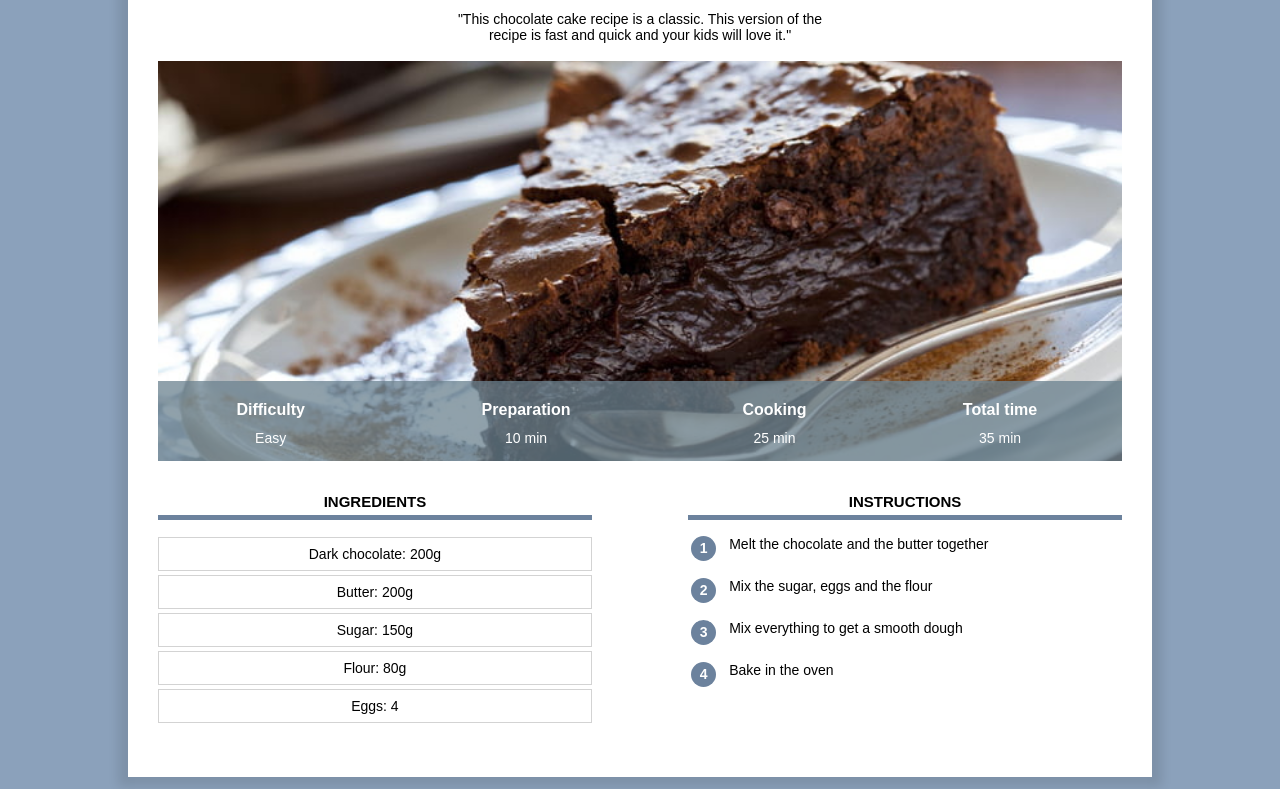
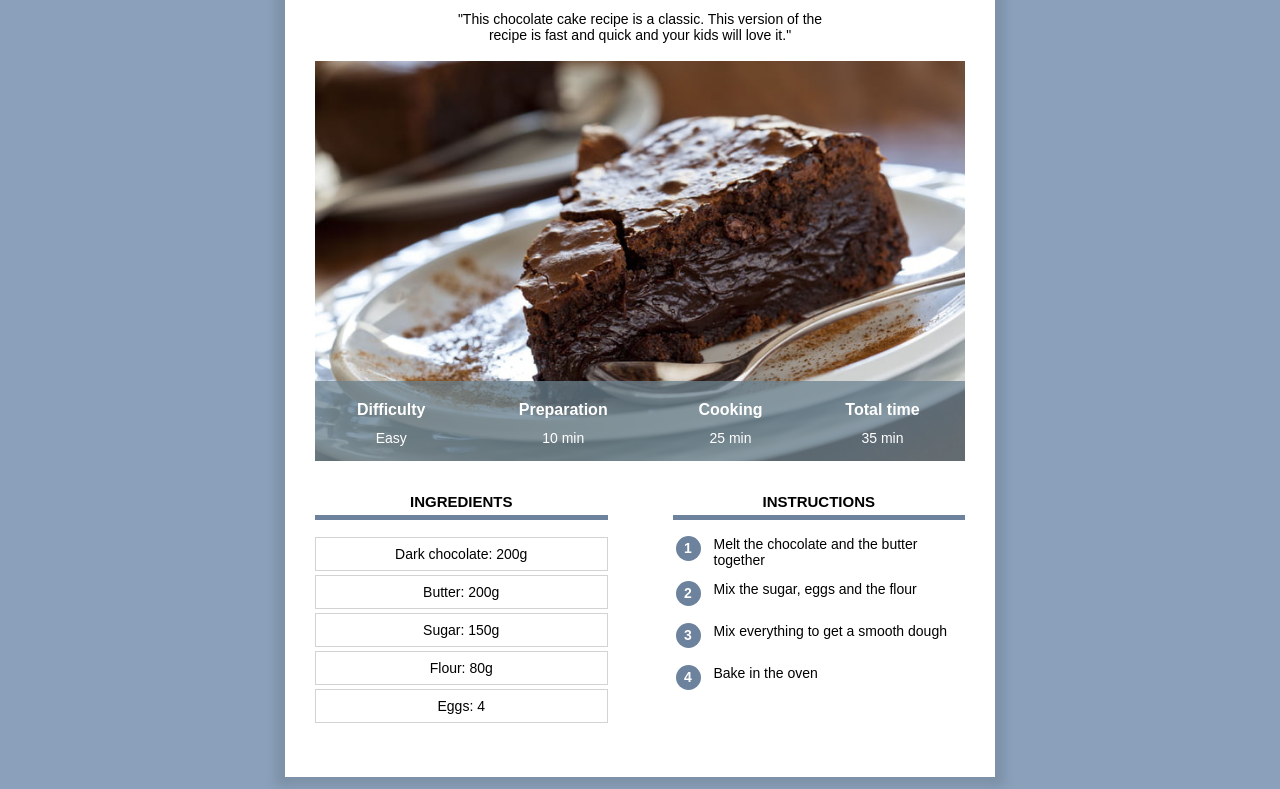
Before and after one commit to manuelpintado/choc_recipe_, a plain HTML site: page index.html in a window 1280 px wide. Shown: the part 141-930 px from the top of the page. Drawn offline with Linux system fonts and the light colour scheme.

Commit message:
Add files via upload

```diff
--- a/index.html
+++ b/index.html
@@ -3,12 +3,11 @@
     <head>
         <title>first page</title>
         <meta charset="utf-8">
+        <meta name="viewport" content="width=device-width, initial-scale=1.0">
         <link rel="stylesheet" href="recipe.css">
     </head>
 
     <body>
-
-
 
         <div class="content">
 
--- a/recipe.css
+++ b/recipe.css
@@ -11,9 +11,9 @@ body {
 
 div.content {
     background-color: white;
-    margin: 60px 10% 80px 10%;
-    padding: 0px 30px 30px 30px;
-    min-width: 350px;
+    margin: 40px 8px 80px 8px;
+    padding: 0px 8px 20px 8px;
+    /*min-width: 350px;*/
     box-shadow: 0px 0px 10px 10px rgba(0, 0, 0, 0.1);
     overflow: visible;
 }
@@ -72,19 +72,19 @@ table.info {
     width: 100%;
     color: white;
     background-color: #6C8290C0;
-    height: 80px;
+    height: 50px;
 }
 
 table.info td {
     text-align: center;
     vertical-align: top;
-    font-size: 14px;
+    font-size: 12px;
 }
 
 table.info th {
     vertical-align: bottom;
     padding-bottom: 8px;
-    font-size: 16px;
+    font-size: 14px;
 }
 
 img.info {
@@ -96,7 +96,7 @@ img.info {
 }
 
 div.col {
-    width: 45%;
+    width: 100%;
     margin-top: 20px;
 }
 
@@ -111,13 +111,13 @@ div.col h2 {
 
 div.col1 {
     display: inline-block;
-    margin-right: 10%;
+    /*margin-right: 10%; */
     margin-bottom: 20px
 
 }
 
 div.col2 {
-    float: right;
+    /*float: right;*/
 }
 
 div.ingredients p{
@@ -156,3 +156,48 @@ table.instructions td {
 table.instructions tr {
     height: 40px;
 }
+
+/* Desktop style */
+@media only screen and (min-width: 600px) {
+    div.content {
+        margin: 60px 10% 80px 10%;
+        padding: 0px 30px 30px 30px;
+        min-width: 350px;
+    }
+
+    table.info {
+        height: 80px;
+    }
+
+    table.info td {
+        font-size: 14px;
+    }
+
+    table.info th {
+        font-size: 16px;
+    }
+
+    div.col {
+        width: 45%;
+    }
+
+    div.col1 {
+        margin-right: 10%;
+
+    }
+
+    div.col2 {
+        float: right;
+    }
+  }
+
+  /* Very large screen */
+  @media only screen and (min-width: 900px) {
+
+    div.content {
+        margin-left: auto;
+        margin-right: auto;
+        width: 650px;
+    }
+
+  }
```
Also changed, not shown: recipe.html (+1 -2 lines).
